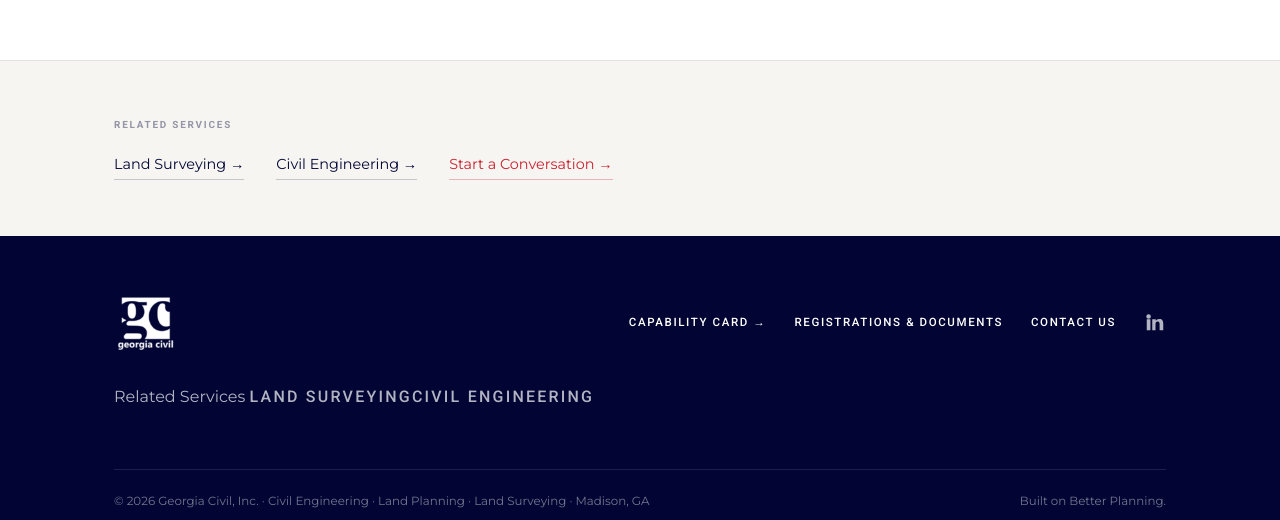
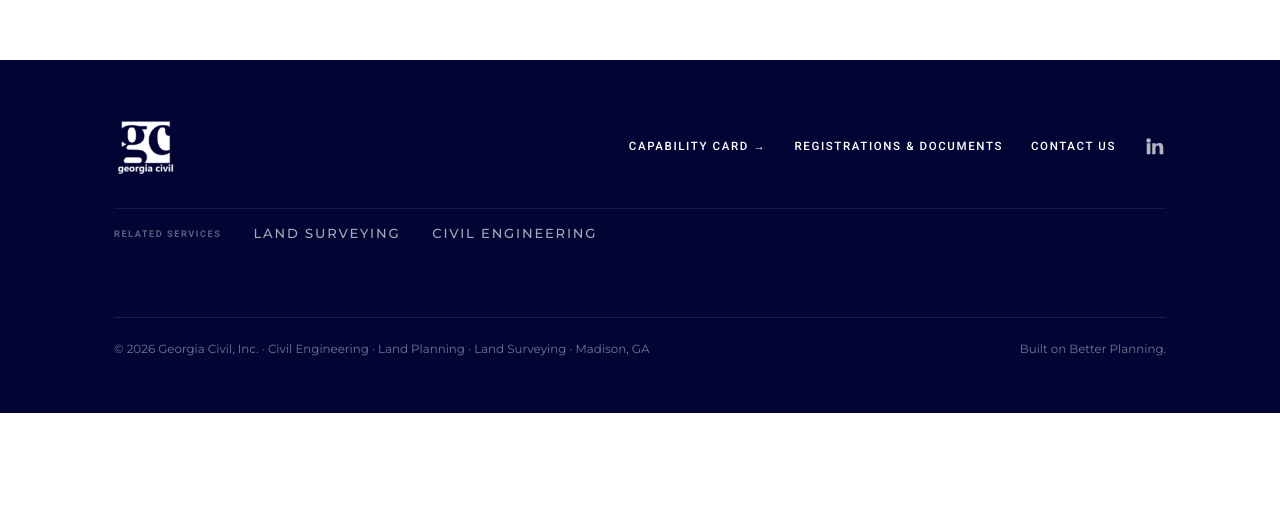
Before and after one commit to GrantPeaster/gci.com, a website: page land-planning.html in a window 1280 px wide. Shown: the part 3401-3921 px from the top of the page. After the commit the page ends 3814 px from the top, so only its background shows below. Drawn offline with Linux system fonts and the light colour scheme.

Commit message:
Implement footer styles for related services
Added styles for related services in the footer.

```diff
--- a/land-planning.html
+++ b/land-planning.html
@@ -350,6 +350,33 @@
     @media (min-width: 769px) {
       .proc-mobile-nav { display: none; }
     }
+    /* Related services in footer */
+    .f-related {
+      display: flex;
+      align-items: center;
+      gap: clamp(16px,3vw,32px);
+      flex-wrap: wrap;
+      padding: 14px 0;
+      border-top: 1px solid rgba(255,255,255,.08);
+      width: 100%;
+      grid-column: 1 / -1;
+    }
+    .f-related-label {
+      font-family: 'Roboto', sans-serif;
+      font-size: .58rem;
+      font-weight: 700;
+      letter-spacing: .16em;
+      text-transform: uppercase;
+      color: rgba(255,255,255,.35);
+    }
+    .f-related a {
+      font-family: 'Montserrat', sans-serif;
+      font-size: .82rem;
+      color: rgba(255,255,255,.65);
+      text-decoration: none;
+      transition: color .2s;
+    }
+    .f-related a:hover { color: #fff; }
   </style>
   <meta property="og:type" content="website">
   <meta property="og:title" content="Land Planning — Georgia Civil">
@@ -742,17 +769,7 @@
   </div><!-- /.proc-outer -->
 
 
-  <!-- Internal linking for SEO -->
-  <section style="background:#f6f5f2;padding:clamp(32px,5vw,56px) 0;border-top:1px solid rgba(2,5,52,.08);">
-    <div class="wrap">
-      <p style="font-family:'Roboto',sans-serif;font-size:.62rem;font-weight:700;letter-spacing:.18em;text-transform:uppercase;color:rgba(2,5,52,.4);margin-bottom:1.25rem;">Related Services</p>
-      <div style="display:flex;gap:clamp(16px,3vw,32px);flex-wrap:wrap;">
-        <a href="land-surveying.html" style="font-family:'Montserrat',sans-serif;font-size:.9rem;color:#020534;text-decoration:none;border-bottom:1px solid rgba(2,5,52,.2);padding-bottom:2px;">Land Surveying &rarr;</a>
-        <a href="civil-engineering.html" style="font-family:'Montserrat',sans-serif;font-size:.9rem;color:#020534;text-decoration:none;border-bottom:1px solid rgba(2,5,52,.2);padding-bottom:2px;">Civil Engineering &rarr;</a>
-        <a href="contact.html" style="font-family:'Montserrat',sans-serif;font-size:.9rem;color:#CA2131;text-decoration:none;border-bottom:1px solid rgba(202,33,49,.3);padding-bottom:2px;">Start a Conversation &rarr;</a>
-      </div>
-    </div>
-  </section>
+
 
   <div data-footer></div>
   <script src="assets/js/main.js"></script>
```
